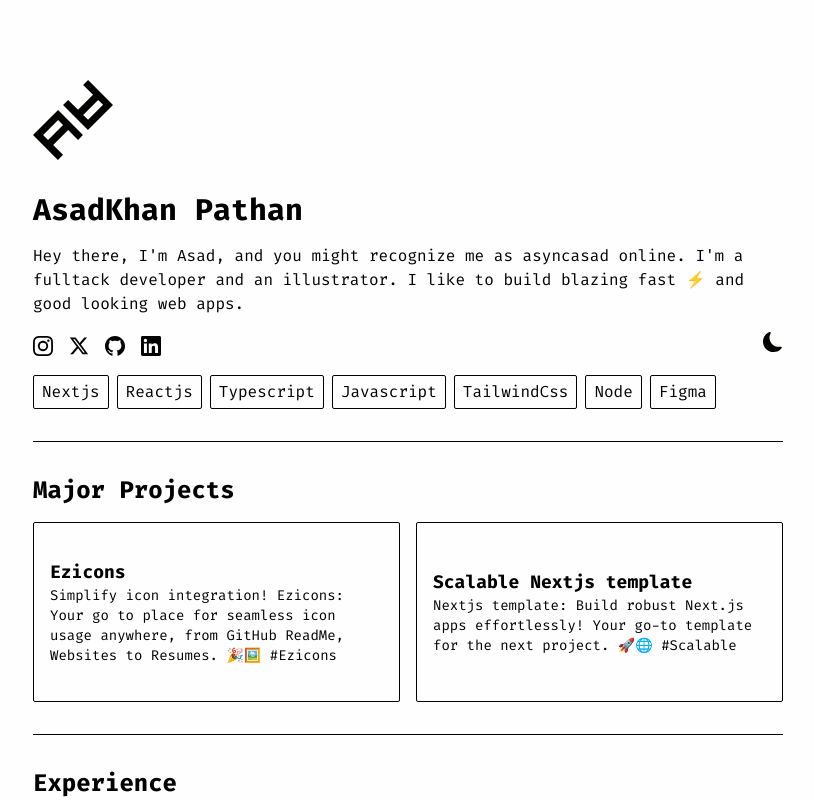
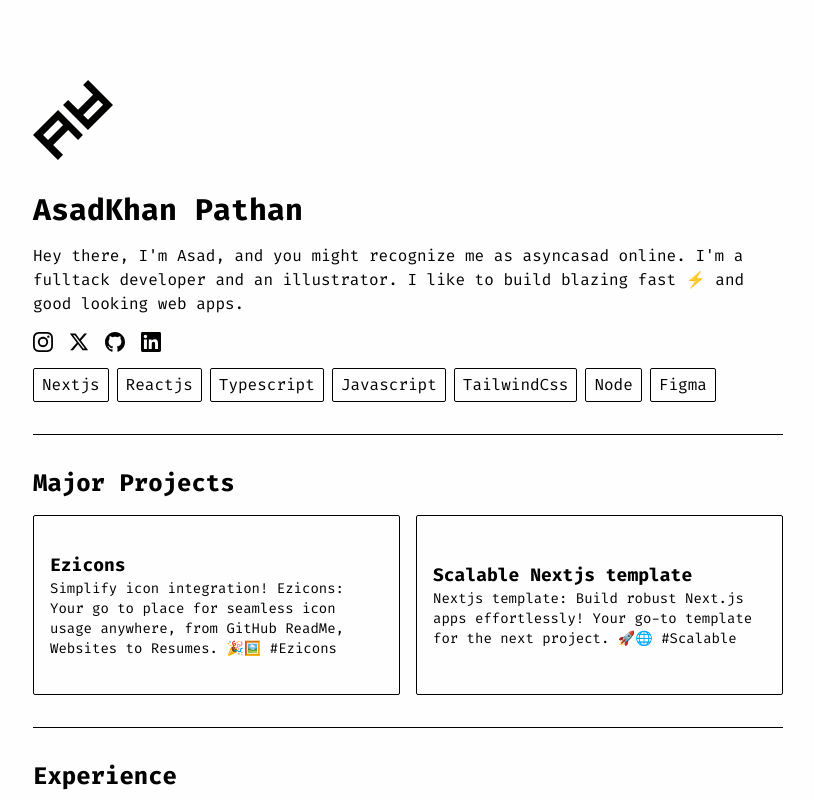
Before and after one commit to asyncasad/asyncasad.in, a Next.js app: page / in a window 1280 px wide. Shown: the top 800 px of the page, without its empty margins (232-1046 px from the left). Built offline with nearby package versions, Linux system fonts and the light colour scheme.

Commit message:
comment theme toggler

```diff
--- a/src/app/page.tsx
+++ b/src/app/page.tsx
@@ -38,7 +38,7 @@
             ))}
           </ul>
           <div>
-            <ThemeToggler />
+{/*             <ThemeToggler /> */}
           </div>
         </nav>
         {/* Skill tags */}
```
